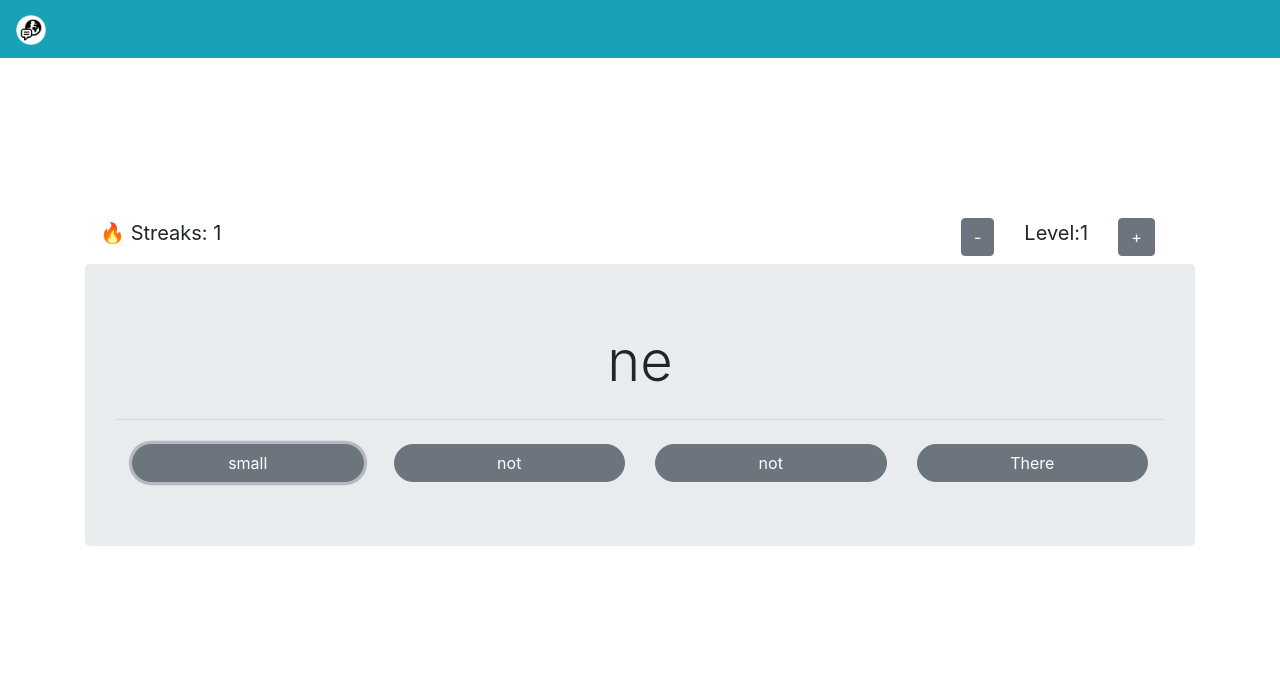
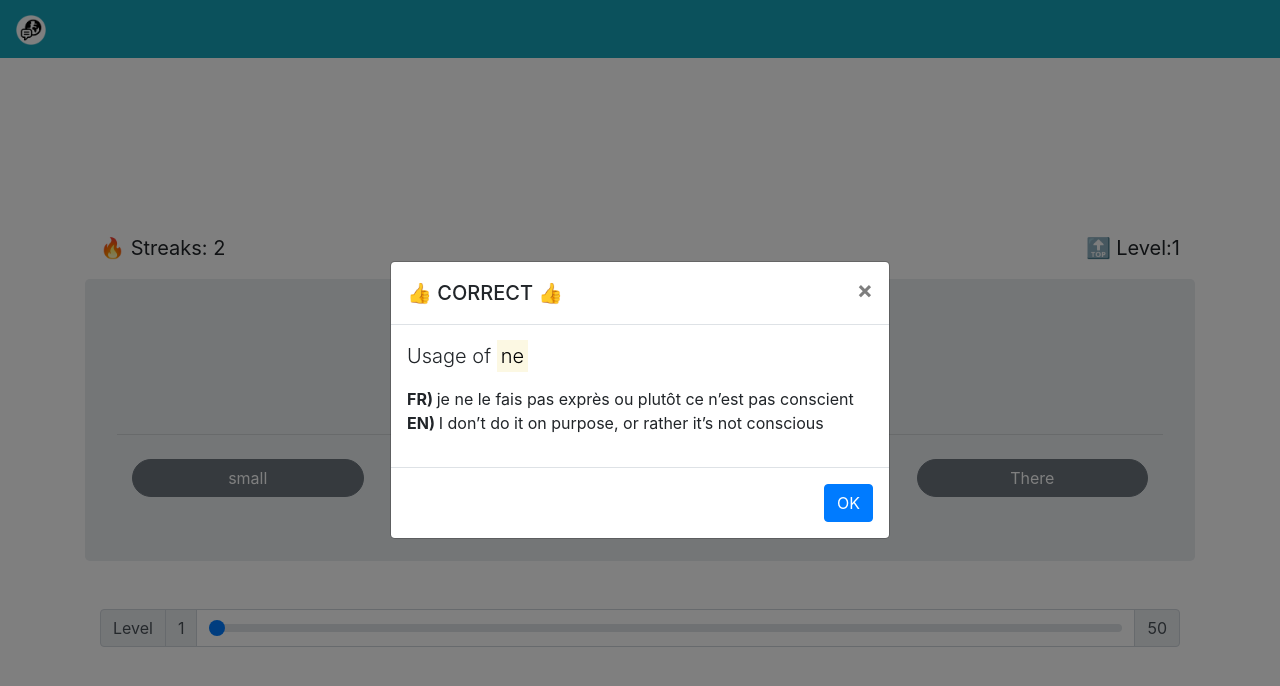
Before and after one commit to tjbck/lingvon, a Vue app: page / in a window 1280 px wide. Both pictures are taken after a click on the button "power". Shown: the top 686 px of the page. Built offline with nearby package versions, Linux system fonts and the light colour scheme.

Commit message:
0.0.1d
word usage added

```diff
--- a/src/components/QuestionBox.vue
+++ b/src/components/QuestionBox.vue
@@ -2,7 +2,9 @@
   <div style="margin-top:30">
     <b-jumbotron>
       <template slot="lead">
-        <h1 class="display-4 text-center">{{ wordArray[answer].word.french }}</h1>
+        <h1 class="display-4 text-center">
+          <strong>{{ wordArray[answer].word.french }}</strong>
+        </h1>
       </template>
 
       <hr class="my-4" />
@@ -14,6 +16,12 @@
         </b-row>
       </b-container>
     </b-jumbotron>
+
+    <b-modal v-model="correct" centered title="👍 CORRECT 👍" ok-only>
+      <p class="lead">Usage of <mark>{{ wordArray[answer].word.french }}</mark></p>
+      <p><strong>FR) </strong>{{ wordArray[answer].wordUsage.french }} <br>
+      <strong>EN) </strong>{{ wordArray[answer].wordUsage.english }}</p>
+    </b-modal>
   </div>
 </template>
 
@@ -27,7 +35,8 @@ export default {
   },
   data: function() {
     return {
-      answer: 0
+      answer: 0,
+      correct: false
     };
   },
   methods: {
@@ -35,11 +44,23 @@ export default {
       return Math.floor(Math.random() * (max - min + 1)) + min;
     },
     checkAnswer(index) {
+      let content = `${this.wordArray[index].word.english} is ${this.wordArray[index].word.french}`;
       if (index == this.answer) {
+        // this.makeToast('success','👍 CORRECT 👍',content)
+        this.correct = true;
         this.$emit("result", true);
       } else {
+        this.makeToast("danger", "😓 WRONG 😓", content);
         this.$emit("result", false);
       }
+    },
+    makeToast(variant = null, title, content) {
+      this.$bvToast.toast(content, {
+        title: title,
+        toaster: "b-toaster-top-full",
+        variant: variant,
+        solid: true
+      });
     }
   }
 };
--- a/src/views/Home.vue
+++ b/src/views/Home.vue
@@ -3,29 +3,37 @@
     <b-row class="h-100 justify-content-center align-items-center">
       <b-col cols="12">
         <b-container>
-          <b-row>
-            <b-col cols="9">
+          <b-row style="margin-top:15px">
+            <b-col class="text-left">
               <p class="lead">
-                🔥 <strong>Streaks: {{ streaks }}</strong>
+                🔥
+                <strong>Streaks: {{ streaks }}</strong>
               </p>
             </b-col>
 
             <b-col class="text-right">
-              <b-button @click="level--">-</b-button>
-            </b-col>
-            <b-col  class="text-center">
               <p class="lead">
+                🔝
                 <strong>Level:{{ level }}</strong>
               </p>
             </b-col>
-            <b-col>
-              <b-button @click="level++">+</b-button>
-            </b-col>
-
           </b-row>
         </b-container>
 
         <QuestionBox :wordArray="wordArray" @result="commitResult" />
+
+        <b-container>
+          <b-row>
+            <b-col>
+              <b-input-group prepend="Level" :append="'' + (maxLevel)" class="mt-3">
+                <b-input-group-prepend is-text>
+                  1
+                </b-input-group-prepend>
+                <b-form-input v-model="level" type="range" min="1" :max="maxLevel"></b-form-input>
+              </b-input-group>
+            </b-col>
+          </b-row>
+        </b-container>
       </b-col>
     </b-row>
   </b-container>
@@ -33,6 +41,7 @@
 
 <script>
 import QuestionBox from "@/components/QuestionBox.vue";
+// import Setting from "@/components/Setting.vue";
 
 import wordData from "@/assets/data/fr/5000.json";
 import corpusData from "@/assets/data/fr/5000s.json";
@@ -43,13 +52,19 @@ export default {
     QuestionBox
   },
   created() {
-    if (localStorage.getItem("level") == null) {
+    if (
+      localStorage.getItem("level") == null ||
+      localStorage.getItem("streaks") == null
+    ) {
       localStorage.setItem("level", "1");
+      localStorage.setItem("streaks", "1");
     }
+
     this.level = parseInt(localStorage.getItem("level"));
+    this.streaks = parseInt(localStorage.getItem("streaks"));
 
     this.getQuestionRange();
-    this.getQuestionSet(4);
+    this.getQuestionSet(this.questionLength);
   },
   data: function() {
     return {
@@ -60,6 +75,7 @@ export default {
       maxLevel: 50,
       min: 0,
       max: 0,
+      questionLength: 4,
       wordArray: []
     };
   },
@@ -70,15 +86,21 @@ export default {
       } else if (value > this.maxLevel) {
         this.level = this.maxLevel;
       }
+
+      localStorage.setItem("level", value);
       this.getQuestionRange();
+    },
+    streaks: function(value) {
+      localStorage.setItem("streaks", value);
     }
   },
   methods: {
     commitResult(value) {
       if (value) {
         this.streaks++;
+
         this.wordArray = [];
-        this.getQuestionSet(4);
+        this.getQuestionSet(this.questionLength);
       } else {
         this.streaks = 0;
       }
@@ -94,10 +116,29 @@ export default {
     },
     getQuestionSet(num) {
       let wordNum = 0;
+      let wordUsage;
+
       for (let i = 0; i < num; i++) {
         wordNum = this.getRandomNum(this.min, this.max);
+
+        wordUsage = {
+          french: "Sorry, No Data Available",
+          english: "Sorry, No Data Available"
+        };
+
+        for (let usage in this.corpusData) {
+          if (
+            this.corpusData[usage].french
+              .split(" ")
+              .find(e => e == wordData[wordNum].french)
+          ) {
+            wordUsage = this.corpusData[usage];
+          }
+        }
+
         this.wordArray.push({
           word: wordData[wordNum],
+          wordUsage: wordUsage,
           id: wordNum
         });
       }
```
Also changed, not shown: src/components/Setting.vue (added), 9 other files (tests, documents, lock files or other folders).
